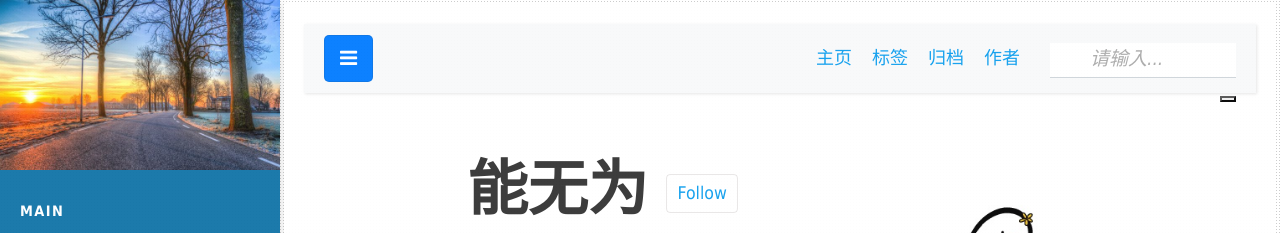
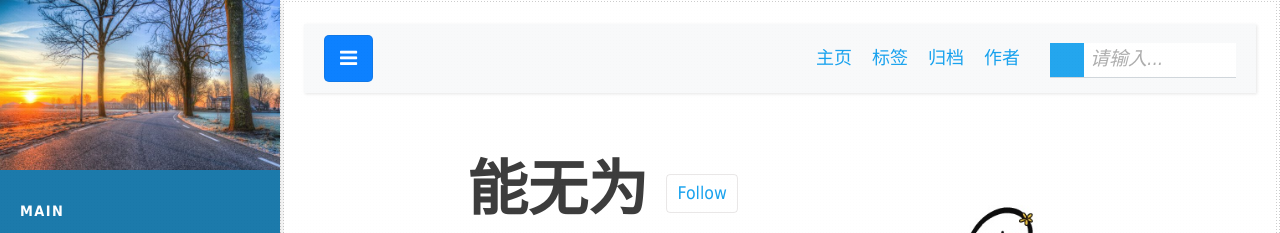
Before and after one commit to nengwuzhi/nengwuzhi.github.ioce, a Jekyll site: the page built from pages/author-author2.html, in a window 1280 px wide. Shown: the top 233 px of the page. Built offline with Jekyll 4.4.1, drawn with Linux system fonts in a browser that asks for light colours; nearby versions of some CDN libraries.

Commit message:
Update top_nav.html

```diff
--- a/_includes/top_nav.html
+++ b/_includes/top_nav.html
@@ -24,7 +24,7 @@
 	       </div>
 
     <input id="exampleFormControlInput1" type="text" placeholder="请输入..." class="search-input  form-control form-control-underlined input-text w200 form-control" aria-describedby="basic-addon1" name="keyword" id="keyword" style="height:35px;" />
-          <button type="submit"><i class="search-start zmdi zmdi-search"></i></button>
+          <button type="submit" class="submit"><i class="search-start zmdi zmdi-search"></i></button>
 		  <div class="search-results"></div>
          </div>
 
```
